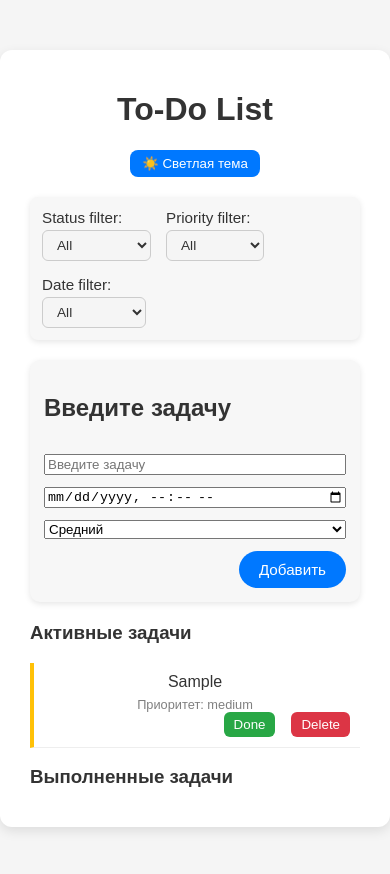
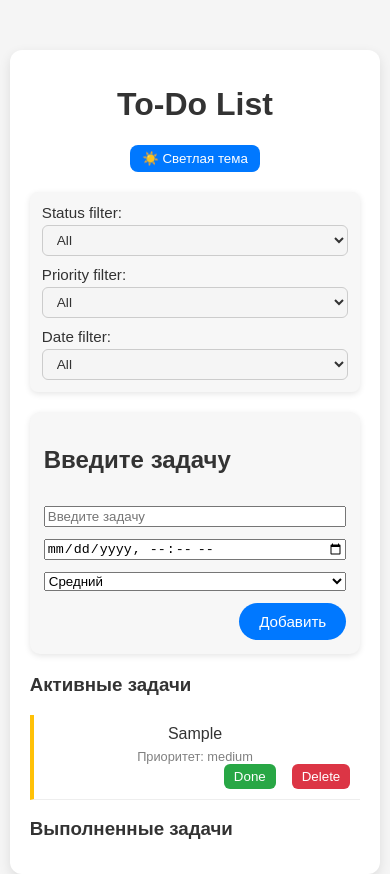
Before and after one commit to AkkuAku/todo-app, a website built with Vite: page frontend/index.html in a window 390 px wide. Both pictures are taken after typing "Sample" into the empty fields and a click on the button "Добавить". Before the commit the page ends 844 px from the top, so only its background shows below. Built offline with nearby package versions, Linux system fonts and the light colour scheme.

Commit message:
Обновилa дизайн

```diff
--- a/frontend/src/app.css
+++ b/frontend/src/app.css
@@ -16,21 +16,20 @@ body {
   padding: 20px 30px;
   border-radius: 12px;
   box-shadow: 0 4px 12px rgba(0,0,0,0.1);
-  width: 100%;          /* вместо фиксированной ширины */
-  max-width: 400px;     /* максимум для больших экранов */
-  box-sizing: border-box; /* чтобы padding учитывался внутри */
+  width: 100%;
+  max-width: 400px;
+  box-sizing: border-box;
 }
-
 
 h1 {
   text-align: center;
   color: var(--text);
 }
 
-/* Карточка ввода новой задачи */
+
 .input-box {
   display: flex;
-  flex-direction: column; /* вертикально */
+  flex-direction: column;
   gap: 12px;
   margin: 20px 0;
   padding: 14px;
@@ -39,14 +38,14 @@ h1 {
   box-shadow: 0 2px 6px rgba(0,0,0,0.1);
 }
 
-/* Группа полей (текст + дата + приоритет) */
+
 .input-fields {
   display: flex;
   flex-wrap: wrap;
   gap: 10px;
 }
 
-/* Поля */
+
 .input-fields input[type="text"],
 .input-fields input[type="date"],
 .input-fields select {
@@ -61,7 +60,7 @@ h1 {
   transition: border-color 0.2s ease, box-shadow 0.2s ease;
 }
 
-/* Фокус */
+
 .input-fields input:focus,
 .input-fields select:focus {
   outline: none;
@@ -69,7 +68,7 @@ h1 {
   box-shadow: 0 0 4px var(--primary);
 }
 
-/* Кнопка добавления */
+
 .input-box button {
   padding: 10px 20px;
   border: none;
@@ -79,7 +78,7 @@ h1 {
   font-size: 0.95em;
   cursor: pointer;
   transition: background 0.2s ease, transform 0.1s ease;
-  align-self: flex-end; /* кнопка справа внизу */
+  align-self: flex-end;
 }
 
 .input-box button:hover {
@@ -87,7 +86,7 @@ h1 {
   transform: scale(1.05);
 }
 
-/* Тёмная тема */
+
 [data-theme="dark"] .input-box {
   background: #2c2c2c;
 }
@@ -108,26 +107,26 @@ ul {
 
 li {
   display: flex;
-  flex-direction: column; /* вертикально: текст сверху, кнопки снизу */
+  flex-direction: column;
   align-items: flex-start;
   padding: 10px;
   border-bottom: 1px solid var(--border);
-  width: 100%; /* важно: li не вылазит за пределы ul */
-  box-sizing: border-box; /* чтобы padding учитывался внутри */
+  width: 100%;
+  box-sizing: border-box;
 }
 
 li span {
   flex: none;
-  word-wrap: break-word;      /* перенос длинных слов */
-  overflow-wrap: break-word;  /* безопаснее для разных браузеров */
+  word-wrap: break-word;
+  overflow-wrap: break-word;
   margin-bottom: 6px;
-  max-width: 100%;            /* текст не вылезает за пределы li */
+  max-width: 100%;
 }
 
 .task-buttons {
   display: flex;
-  gap: 8px;         /* расстояние между кнопками */
-  align-self: flex-end; /* кнопки всегда справа */
+  gap: 8px;
+  align-self: flex-end;
 }
 
 
@@ -163,7 +162,7 @@ li button:last-of-type:hover {
 }
 
 :root {
-  /* Light theme */
+
   --bg: #f5f5f5;
   --card-bg: #fff;
   --text: #333;
@@ -232,10 +231,10 @@ li[data-priority="low"] { border-left: 4px solid #28a745; padding-left: 6px; }
   border-radius: 8px;
   text-align: center;
 }
-/* Контейнер с фильтрами */
+
 .controls {
   display: flex;
-  flex-wrap: wrap; /* чтобы на маленьком экране переносились */
+  flex-wrap: wrap;
   gap: 15px;
   margin: 20px 0;
   padding: 12px;
@@ -244,7 +243,7 @@ li[data-priority="low"] { border-left: 4px solid #28a745; padding-left: 6px; }
   box-shadow: 0 2px 6px rgba(0,0,0,0.1);
 }
 
-/* Подписи */
+
 .controls label {
   font-size: 0.95em;
   flex-direction: column;
@@ -255,7 +254,7 @@ li[data-priority="low"] { border-left: 4px solid #28a745; padding-left: 6px; }
   gap: 4px;
 }
 
-/* Стили для select */
+
 .controls select {
   padding: 6px 10px;
   border: 1px solid #ccc;
@@ -272,7 +271,7 @@ li[data-priority="low"] { border-left: 4px solid #28a745; padding-left: 6px; }
   box-shadow: 0 0 4px rgba(0,0,0,0.1);
 }
 
-/* Тёмная тема */
+
 [data-theme="dark"] .controls {
   background: #2c2c2c;
 }
@@ -286,3 +285,22 @@ li[data-priority="low"] { border-left: 4px solid #28a745; padding-left: 6px; }
   border: 1px solid #555;
   color: #eee;
 }
+
+
+
+
+@media (max-width: 500px) {
+  .container {
+    padding: 15px 20px;
+    max-width: 95%;
+  }
+
+  .input-fields {
+    flex-direction: column;
+  }
+
+  .controls {
+    flex-direction: column;
+    gap: 10px;
+  }
+}
--- a/frontend/src/main.js
+++ b/frontend/src/main.js
@@ -127,11 +127,11 @@ if (priorityFilter.value !== "all" && task.priority !== priorityFilter.value) {
             }
         } else {
             if (dateValue !== "all") {
-                show = false; // если фильтруем по дате, а у задачи даты нет
+                show = false;
             }
         }
 
-        if (!show) return; // пропускаем задачу, если не проходит фильтр
+        if (!show) return;
 
         // --- Создание элемента задачи ---
         const li = document.createElement("li");
```
Also changed, not shown: 3 other files.
